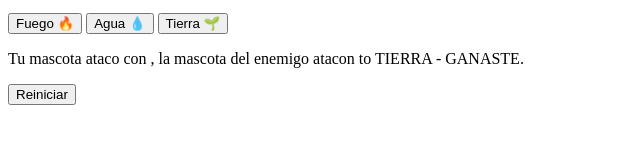
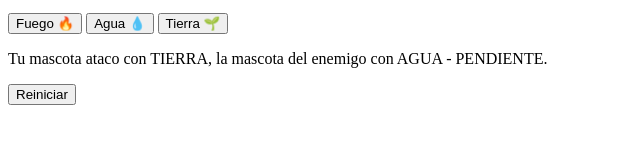
Before and after one commit to AngelDHackerman/programacion-basica, a plain HTML site: page mokepon/mokepon.html in a window 1280 px wide. Both pictures are taken after a click on the button "Tierra 🌱". Shown: the part 272-416 px from the top of the page, 0-640 px from the left. Drawn offline with Linux system fonts and the light colour scheme.

Commit message:
mostrando los ataques seleccionados en pantalla

```diff
--- a/mokepon/js/mokepon.js
+++ b/mokepon/js/mokepon.js
@@ -77,13 +77,24 @@ const ataqueTierra = () => {
 const ataqueAleatorioEnemigo = () => {
   let ataqueAleatorio = aleatorio(1,3)
 
-  if ( ataque == 1 ) {
+  if ( ataqueAleatorio == 1 ) {
     ataqueEnemigo = 'FUEGO'
-  } else if ( ataque == 2 ) {
+  } else if ( ataqueAleatorio == 2 ) {
     ataqueEnemigo = 'AGUA'
   } else {
     ataqueEnemigo = 'TIERRA'
   }
+
+  crearMensaje()
+}
+
+// Mostrando los ataques seleccionados en pantalla
+
+const crearMensaje = () => {
+  let sectionMensajes = document.getElementById('mensajes')
+  let parrafo = document.createElement('p')
+  parrafo.innerHTML = (`Tu mascota ataco con ${ataqueJugador}, la mascota del enemigo con ${ataqueEnemigo} - PENDIENTE.`)
+  sectionMensajes.appendChild(parrafo)
 }
 
 // Funcion para la aleatoriedad
--- a/mokepon/mokepon.html
+++ b/mokepon/mokepon.html
@@ -36,7 +36,6 @@
   </section>
 
   <section id="mensajes">
-    <p>Tu mascota ataco con <span id="ataque-jugador"></span>, la mascota del enemigo atacon to TIERRA - GANASTE.</p>
   </section>
 
   <section id="reiniciar">
```
